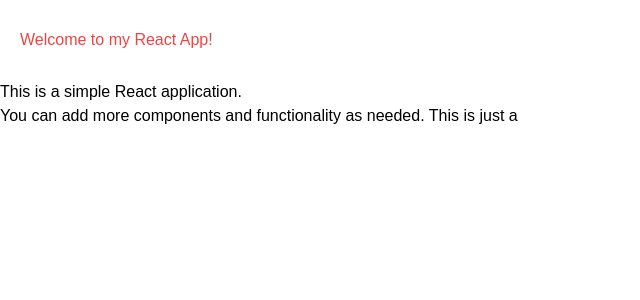
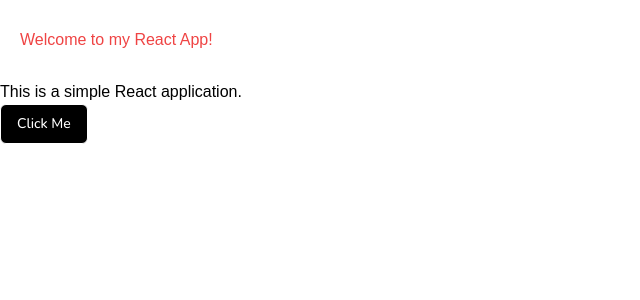
Before and after one commit to DouglasRamosP/dashboard-financeira, a React (Vite) app: page / in a window 1280 px wide. Shown: the top 300 px of the page, without its empty margins (0-640 px from the left). Built offline with nearby package versions, Linux system fonts and the light colour scheme; a web font is replaced by a local one.

Commit message:
chore: add shadcn setup

```diff
--- a/eslint.config.js
+++ b/eslint.config.js
@@ -31,13 +31,11 @@
       ...react.configs.recommended.rules,
       ...react.configs['jsx-runtime'].rules,
       ...reactHooks.configs.recommended.rules,
+      'react/prop-types': 'off',
       'simple-import-sort/imports': 'error',
       'simple-import-sort/exports': 'error',
       'react/jsx-no-target-blank': 'off',
-      'react-refresh/only-export-components': [
-        'warn',
-        { allowConstantExport: true },
-      ],
+      'react-refresh/only-export-components': 'off',
     },
   },
   eslintConfigPrettier,
--- a/src/App.jsx
+++ b/src/App.jsx
@@ -1,11 +1,16 @@
+import { Button } from './components/ui/button'
+
 const App = () => {
   return (
     <div>
       <h1 className="my-2 p-5 text-red-500">Welcome to my React App!</h1>
       <p>This is a simple React application.</p>
-      <p>
-        You can add more components and functionality as needed. This is just a
-      </p>
+      <Button
+        className="bg-black text-white hover:bg-blue-600"
+        variant="outline"
+      >
+        Click Me
+      </Button>
     </div>
   )
 }
--- /dev/null
+++ b/src/components/ui/button.jsx
@@ -0,0 +1,50 @@
+import { Slot } from '@radix-ui/react-slot'
+import { cva } from 'class-variance-authority'
+import * as React from 'react'
+
+import { cn } from '@/lib/utils'
+
+const buttonVariants = cva(
+  'inline-flex items-center justify-center gap-2 whitespace-nowrap rounded-md text-sm font-medium ring-offset-background transition-colors focus-visible:outline-none focus-visible:ring-2 focus-visible:ring-ring focus-visible:ring-offset-2 disabled:pointer-events-none disabled:opacity-50 [&_svg]:pointer-events-none [&_svg]:size-4 [&_svg]:shrink-0',
+  {
+    variants: {
+      variant: {
+        default: 'bg-primary text-primary-foreground hover:bg-primary/90',
+        destructive:
+          'bg-destructive text-destructive-foreground hover:bg-destructive/90',
+        outline:
+          'border border-input bg-background hover:bg-accent hover:text-accent-foreground',
+        secondary:
+          'bg-secondary text-secondary-foreground hover:bg-secondary/80',
+        ghost: 'hover:bg-accent hover:text-accent-foreground',
+        link: 'text-primary underline-offset-4 hover:underline',
+      },
+      size: {
+        default: 'h-10 px-4 py-2',
+        sm: 'h-9 rounded-md px-3',
+        lg: 'h-11 rounded-md px-8',
+        icon: 'h-10 w-10',
+      },
+    },
+    defaultVariants: {
+      variant: 'default',
+      size: 'default',
+    },
+  }
+)
+
+const Button = React.forwardRef(
+  ({ className, variant, size, asChild = false, ...props }, ref) => {
+    const Comp = asChild ? Slot : 'button'
+    return (
+      <Comp
+        className={cn(buttonVariants({ variant, size, className }))}
+        ref={ref}
+        {...props}
+      />
+    )
+  }
+)
+Button.displayName = 'Button'
+
+export { Button, buttonVariants }
--- a/src/index.css
+++ b/src/index.css
@@ -117,3 +117,82 @@
 * {
   font-family: 'Nunito', sans-serif;
 }
+
+@layer base {
+  :root {
+    --background: oklch(1 0 0);
+    --foreground: oklch(0.145 0 0);
+    --card: oklch(1 0 0);
+    --card-foreground: oklch(0.145 0 0);
+    --popover: oklch(1 0 0);
+    --popover-foreground: oklch(0.145 0 0);
+    --primary: oklch(0.205 0 0);
+    --primary-foreground: oklch(0.985 0 0);
+    --secondary: oklch(0.97 0 0);
+    --secondary-foreground: oklch(0.205 0 0);
+    --muted: oklch(0.97 0 0);
+    --muted-foreground: oklch(0.556 0 0);
+    --accent: oklch(0.97 0 0);
+    --accent-foreground: oklch(0.205 0 0);
+    --destructive: oklch(0.577 0.245 27.325);
+    --border: oklch(0.922 0 0);
+    --input: oklch(0.922 0 0);
+    --ring: oklch(0.708 0 0);
+    --chart-1: oklch(0.809 0.105 251.813);
+    --chart-2: oklch(0.623 0.214 259.815);
+    --chart-3: oklch(0.546 0.245 262.881);
+    --chart-4: oklch(0.488 0.243 264.376);
+    --chart-5: oklch(0.424 0.199 265.638);
+    --radius: 0.5rem;
+    --sidebar: oklch(0.985 0 0);
+    --sidebar-foreground: oklch(0.145 0 0);
+    --sidebar-primary: oklch(0.205 0 0);
+    --sidebar-primary-foreground: oklch(0.985 0 0);
+    --sidebar-accent: oklch(0.97 0 0);
+    --sidebar-accent-foreground: oklch(0.205 0 0);
+    --sidebar-border: oklch(0.922 0 0);
+    --sidebar-ring: oklch(0.708 0 0);
+  }
+  .dark {
+    --background: oklch(0.145 0 0);
+    --foreground: oklch(0.985 0 0);
+    --card: oklch(0.205 0 0);
+    --card-foreground: oklch(0.985 0 0);
+    --popover: oklch(0.205 0 0);
+    --popover-foreground: oklch(0.985 0 0);
+    --primary: oklch(0.922 0 0);
+    --primary-foreground: oklch(0.205 0 0);
+    --secondary: oklch(0.269 0 0);
+    --secondary-foreground: oklch(0.985 0 0);
+    --muted: oklch(0.269 0 0);
+    --muted-foreground: oklch(0.708 0 0);
+    --accent: oklch(0.269 0 0);
+    --accent-foreground: oklch(0.985 0 0);
+    --destructive: oklch(0.704 0.191 22.216);
+    --border: oklch(1 0 0 / 10%);
+    --input: oklch(1 0 0 / 15%);
+    --ring: oklch(0.556 0 0);
+    --chart-1: oklch(0.809 0.105 251.813);
+    --chart-2: oklch(0.623 0.214 259.815);
+    --chart-3: oklch(0.546 0.245 262.881);
+    --chart-4: oklch(0.488 0.243 264.376);
+    --chart-5: oklch(0.424 0.199 265.638);
+    --sidebar: oklch(0.205 0 0);
+    --sidebar-foreground: oklch(0.985 0 0);
+    --sidebar-primary: oklch(0.488 0.243 264.376);
+    --sidebar-primary-foreground: oklch(0.985 0 0);
+    --sidebar-accent: oklch(0.269 0 0);
+    --sidebar-accent-foreground: oklch(0.985 0 0);
+    --sidebar-border: oklch(1 0 0 / 10%);
+    --sidebar-ring: oklch(0.556 0 0);
+  }
+}
+
+@layer base {
+  * {
+    @apply border-border;
+  }
+  body {
+    @apply bg-background text-foreground;
+  }
+}
--- /dev/null
+++ b/src/lib/utils.js
@@ -0,0 +1,6 @@
+import { clsx } from 'clsx'
+import { twMerge } from 'tailwind-merge'
+
+export function cn(...inputs) {
+  return twMerge(clsx(inputs))
+}
--- a/tailwind.config.js
+++ b/tailwind.config.js
@@ -1,8 +1,65 @@
 /** @type {import('tailwindcss').Config} */
 export default {
+  darkMode: ['class'],
   content: ['./index.html', './src/**/*.{js,ts,jsx,tsx}'],
   theme: {
-    extend: {},
+    extend: {
+      borderRadius: {
+        lg: 'var(--radius)',
+        md: 'calc(var(--radius) - 2px)',
+        sm: 'calc(var(--radius) - 4px)',
+      },
+      colors: {
+        background: 'hsl(var(--background))',
+        foreground: 'hsl(var(--foreground))',
+        card: {
+          DEFAULT: 'hsl(var(--card))',
+          foreground: 'hsl(var(--card-foreground))',
+        },
+        popover: {
+          DEFAULT: 'hsl(var(--popover))',
+          foreground: 'hsl(var(--popover-foreground))',
+        },
+        primary: {
+          DEFAULT: 'hsl(var(--primary))',
+          foreground: 'hsl(var(--primary-foreground))',
+        },
+        secondary: {
+          DEFAULT: 'hsl(var(--secondary))',
+          foreground: 'hsl(var(--secondary-foreground))',
+        },
+        muted: {
+          DEFAULT: 'hsl(var(--muted))',
+          foreground: 'hsl(var(--muted-foreground))',
+        },
+        accent: {
+          DEFAULT: 'hsl(var(--accent))',
+          foreground: 'hsl(var(--accent-foreground))',
+        },
+        destructive: 'hsl(var(--destructive))',
+        border: 'hsl(var(--border))',
+        input: 'hsl(var(--input))',
+        ring: 'hsl(var(--ring))',
+        chart: {
+          1: 'hsl(var(--chart-1))',
+          2: 'hsl(var(--chart-2))',
+          3: 'hsl(var(--chart-3))',
+          4: 'hsl(var(--chart-4))',
+          5: 'hsl(var(--chart-5))',
+        },
+        sidebar: {
+          DEFAULT: 'hsl(var(--sidebar))',
+          foreground: 'hsl(var(--sidebar-foreground))',
+          primary: 'hsl(var(--sidebar-primary))',
+          'primary-foreground': 'hsl(var(--sidebar-primary-foreground))',
+          accent: 'hsl(var(--sidebar-accent))',
+          'accent-foreground': 'hsl(var(--sidebar-accent-foreground))',
+          border: 'hsl(var(--sidebar-border))',
+          ring: 'hsl(var(--sidebar-ring))',
+        },
+      },
+    },
   },
-  plugins: [],
+  // eslint-disable-next-line no-undef
+  plugins: [require('tailwindcss-animate')],
 }
--- a/vite.config.js
+++ b/vite.config.js
@@ -1,7 +1,14 @@
 import react from '@vitejs/plugin-react'
+import path from 'path'
 import { defineConfig } from 'vite'
 
 // https://vite.dev/config/
 export default defineConfig({
   plugins: [react()],
+  resolve: {
+    alias: {
+      // eslint-disable-next-line no-undef
+      '@': path.resolve(__dirname, './src'),
+    },
+  },
 })
```
Also changed, not shown: jsconfig.json (added, +8 -0 lines), package.json (+7 -1 lines), components.json (added), 1 other file (tests, documents, lock files or other folders).
